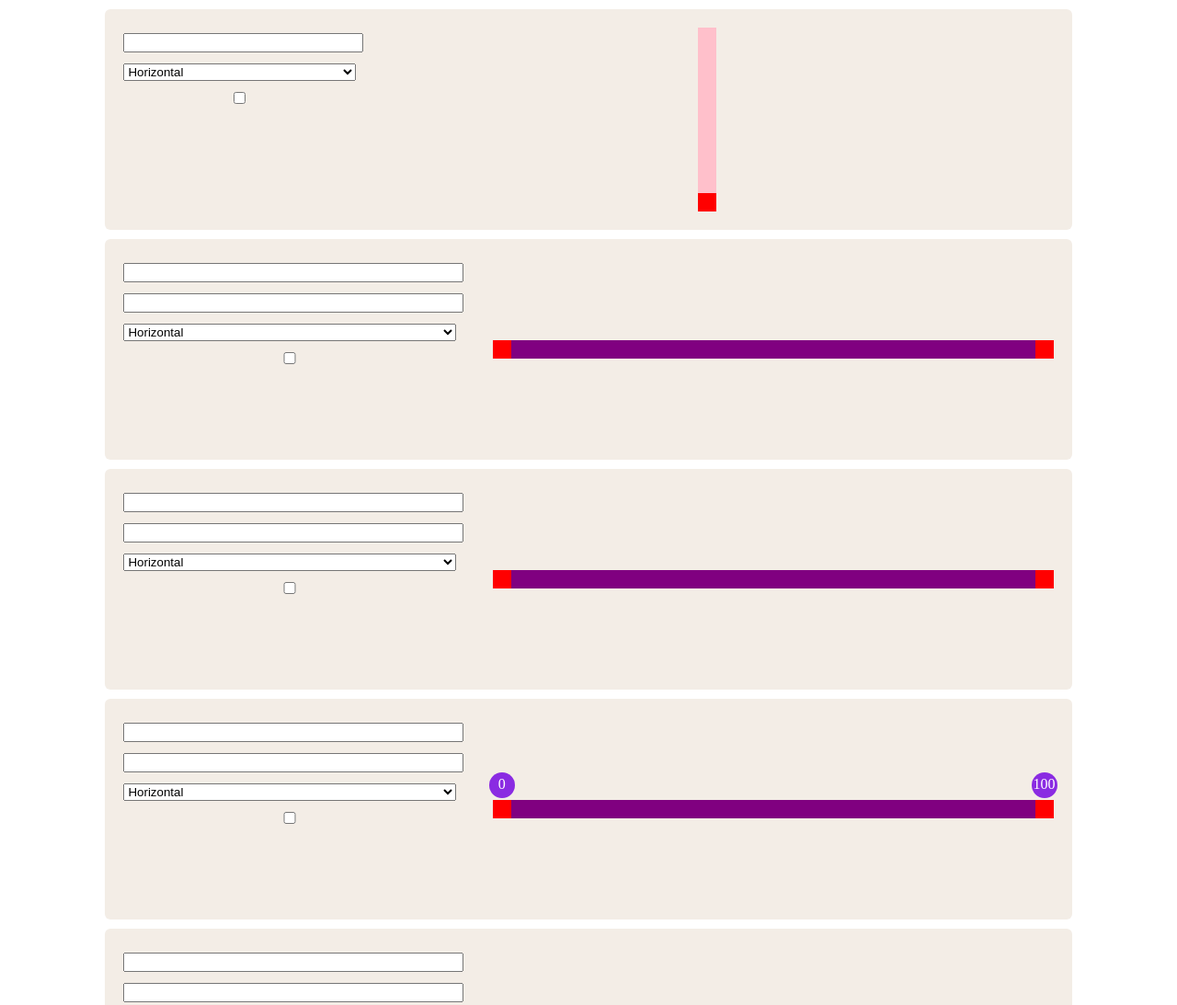
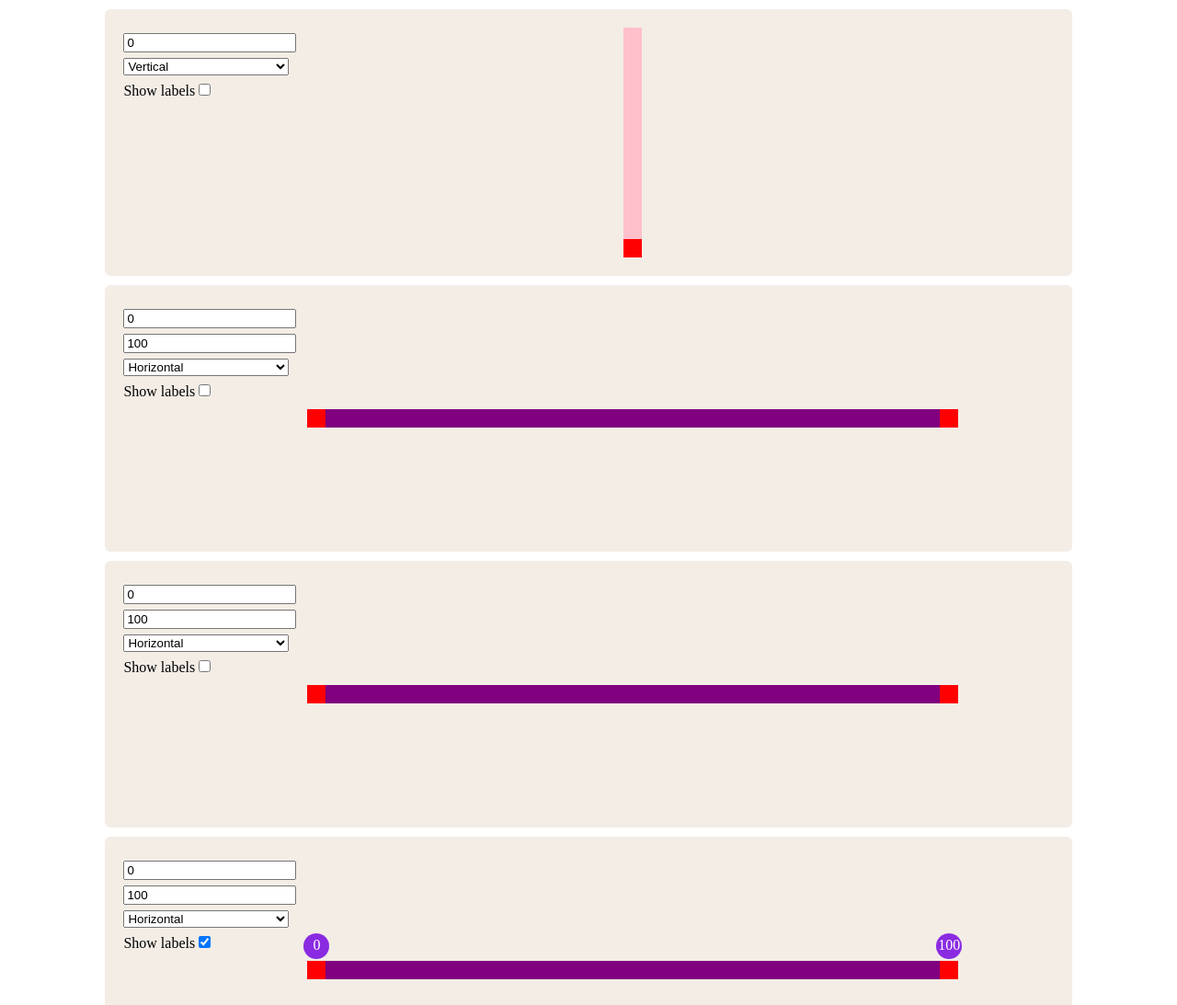
Before and after one commit to makysheva/slider, a website built with webpack: page src/example/index.pug in a window 1280 px wide. Shown: the top 1093 px of the page at 92% size. Built offline with nearby package versions, Linux system fonts and the light colour scheme.

Commit message:
complete presentation page with sliders

```diff
--- a/src/controller/SliderFacade.ts
+++ b/src/controller/SliderFacade.ts
@@ -53,6 +53,10 @@ export class SliderFacade {
         this._model.orientation = orientation;
     }
 
+    get range(): boolean {
+        return this._model.range;
+    }
+
     addEventListener(type: ModelEvents, fn: Function) {
         this._model.addEventListener(type, fn);
     }
--- a/src/example/panel/Panel.ts
+++ b/src/example/panel/Panel.ts
@@ -3,9 +3,11 @@ import { SliderFacade } from "../../controller/SliderFacade";
 import { ModelEvents } from "../../model/ModelEvents";
 import { ModuleDeclaration } from "babel-types";
 import { SliderModel } from "../../model/SliderModel";
+import { Orientation } from "../../model/Orientation";
 
 export class Panel {
     private _slider: SliderFacade;
+    private _container: JQuery;
     private _textFieldLow: JQuery;
     private _textFieldHight: JQuery;
     private _selectOrientation: JQuery;
@@ -14,12 +16,12 @@ export class Panel {
 
     constructor(parent: HTMLElement, props: Options) {
         this._isRange = props.range || false;
-        let container: JQuery = $('<div class="example">');
+        this._container = $('<div class="example">');
         let panel: JQuery = $('<div class="example__panel"></div>');
         let slider: JQuery = $('<div class="example__slider"></div>');
-        $(parent).append(container);
-        container.append(panel);
-        container.append(slider);
+        $(parent).append(this._container);
+        this._container.append(panel);
+        this._container.append(slider);
         this._textFieldLow = $('<input type="number" class="example__element">');
         panel.append(this._textFieldLow);
 
@@ -36,22 +38,29 @@ export class Panel {
         );
         panel.append(this._selectOrientation);
 
-        this._checkboxLabels = $('<input type="checkbox"  class="example__element">');
+        this._checkboxLabels = $('<input type="checkbox">');
         panel.append(this._checkboxLabels);
+        this._checkboxLabels.wrap('<label class="example__element">Show labels</label>');
 
         this._slider = new SliderFacade(slider.get(0), props);
 
+        this._textFieldLow.on('input', this.onChangeLowValue.bind(this));
+        this._checkboxLabels.on('change', this.onCheckboxChange.bind(this));
+        this._selectOrientation.on('change', this.onChangeOrientation.bind(this));
 
+        this._slider.addEventListener(ModelEvents.changeValue, this.updateValues.bind(this));
+        this._slider.addEventListener(ModelEvents.changeLabelVisibility, this.updateLabelsCheckbox.bind(this));
+        this._slider.addEventListener(ModelEvents.changeOrientation, this.updateOrientation.bind(this));
 
-        this._textFieldLow.on('input', this.onChangeLowValue.bind(this));
-
-        this._slider.addEventListener(ModelEvents.changeValue, this.onChangeValues.bind(this));
+        this.updateLabelsCheckbox();
+        this.updateValues();
+        this.updateOrientation();
     }
 
-    private onChangeValues(type: ModelEvents, data: SliderModel) {
-        this._textFieldLow.val(data.value);
-        if (data.range) {
-            this._textFieldHight.val(data.values[1]);
+    private updateValues() {
+        this._textFieldLow.val(this._slider.value);
+        if (this._slider.range) {
+            this._textFieldHight.val(this._slider.getValue(1));
         }
     }
 
@@ -66,4 +75,29 @@ export class Panel {
     private onChangeHightValue() {
         this._slider.setValue(<number>this._textFieldHight.val(), 1);
     }
+
+    private onChangeOrientation() {
+        if (this._selectOrientation.val() == 'horizontal') {
+            this._slider.orientation = Orientation.Horizontal;
+        } else {
+            this._slider.orientation = Orientation.Vertical;
+        }
+    }
+
+    private updateLabelsCheckbox() {
+        this._checkboxLabels.prop('checked', this._slider.labels);
+    }
+
+    private updateOrientation() {
+        if (this._slider.orientation == Orientation.Horizontal) {
+            this._selectOrientation.val('horizontal');
+        } else {
+            this._selectOrientation.val('vertical');
+
+        }
+    }
+
+    private onCheckboxChange() {
+        this._slider.labels = this._checkboxLabels.prop('checked');
+    }
 }
--- a/src/example/scss/example.scss
+++ b/src/example/scss/example.scss
@@ -29,7 +29,7 @@
     border-radius: 6px;
     padding: 20px;
     display: flex;
-    min-height: 200px;
+    height: 250px;
 
     &__panel {
         min-width: 200px;
@@ -43,6 +43,7 @@
     }
 
     &__element {
+        display: block;
         margin: 6px 0;
         width: 90%;
     }
--- a/src/view/marker/Marker.ts
+++ b/src/view/marker/Marker.ts
@@ -63,6 +63,16 @@ export class Marker {
         this._label.setValue(value);
     }
 
+    setHorizontal() {
+        this._marker.style.top = 'auto';
+        this._label.setHorizontal();
+    }
+
+    setVertical() {
+        this._marker.style.left = 'auto';
+        this._label.setVertical();
+    }
+
     protected onMouseDown(event: any) {
         event.preventDefault();
 
@@ -95,13 +105,4 @@ export class Marker {
         this._moveHandler = null;
     }
 
-    setHorizontal() {
-        this._marker.style.top = 'auto';
-        this._label.setHorizontal();
-    }
-
-    setVertical() {
-        this._marker.style.left = 'auto';
-        this._label.setVertical();
-    }
 }
```
